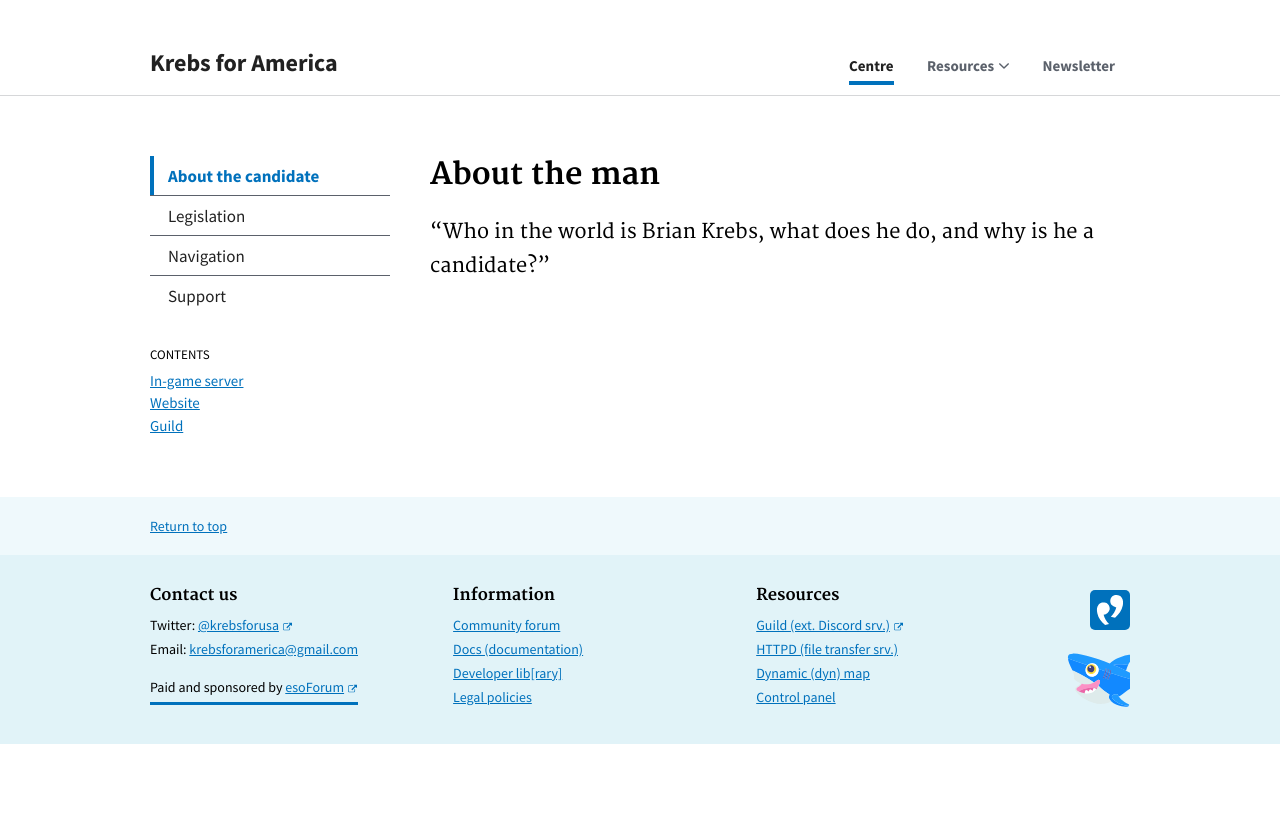
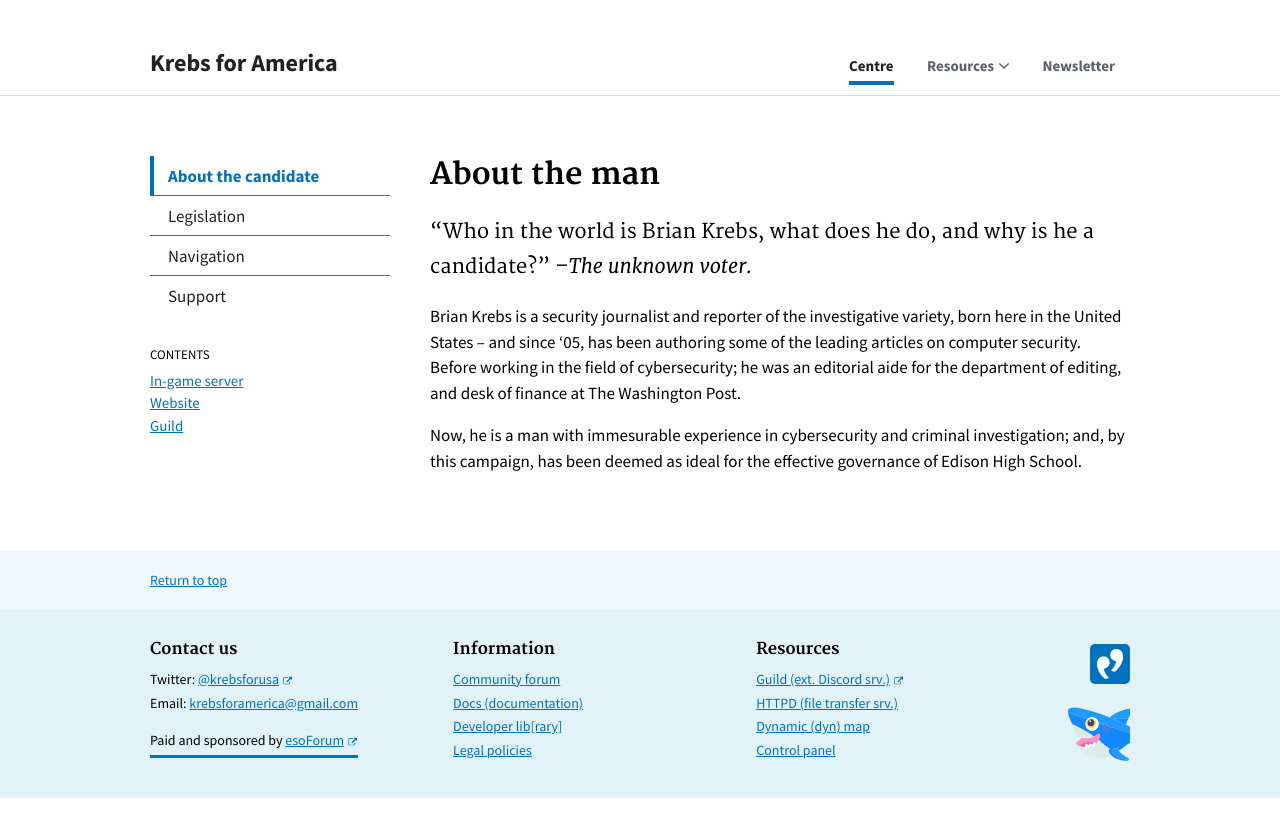
Before and after one commit to serrif/website, a Jekyll site: the page built from main/docs/about.md, in a window 1280 px wide. Shown: the top 837 px of the page. Built offline with Jekyll 4.4.1, drawn with Linux system fonts in a browser that asks for light colours.

Commit message:
Update about.md

```diff
--- a/main/docs/about.md
+++ b/main/docs/about.md
@@ -14,5 +14,9 @@ subnav:
 ---
 
 ## About the man
-"Who in the world is Brian Krebs, what does he do, and why is he a candidate?"
+"Who in the world is Brian Krebs, what does he do, and why is he a candidate?" --*The unknown voter.*
 {: .usa-font-lead }
+
+Brian Krebs is a security journalist and reporter of the investigative variety, born here in the United States -- and since '05, has been authoring some of the leading articles on computer security. Before working in the field of cybersecurity; he was an editorial aide for the department of editing, and desk of finance at The Washington Post.
+
+Now, he is a man with immesurable experience in cybersecurity and criminal investigation; and, by this campaign, has been deemed as ideal for the effective governance of Edison High School.
```
